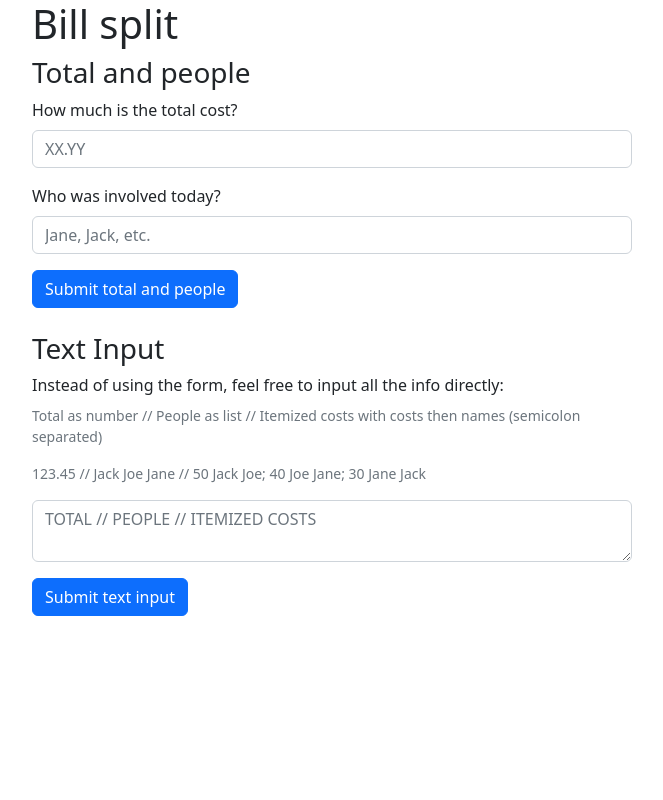
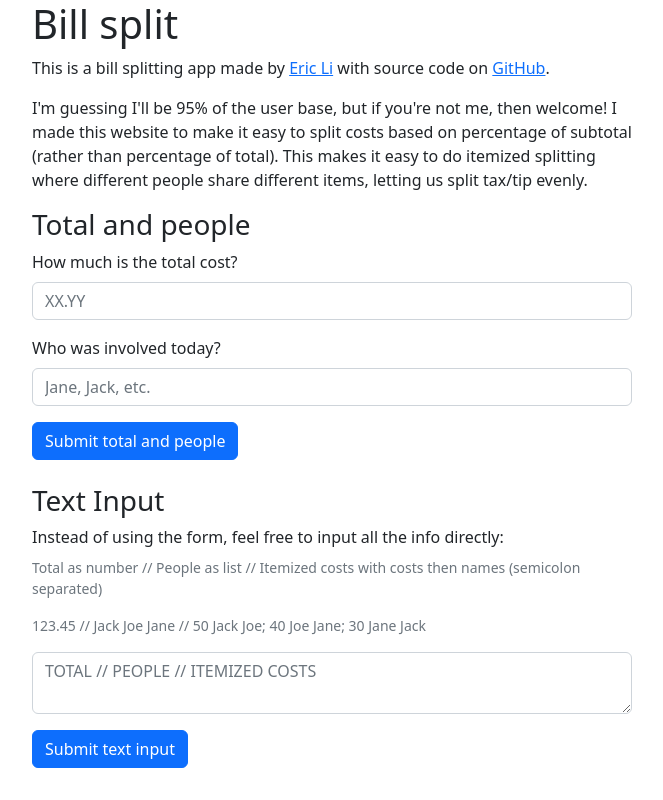
Before and after one commit to erichli1/billsplit, a React (Create React App) app: page / in a window 1280 px wide. Shown: the whole page, without its empty margins (308-971 px from the left). Built offline with nearby package versions, Linux system fonts and the light colour scheme.

Commit message:
Add explanatory paragraph at the top

```diff
--- a/src/App.js
+++ b/src/App.js
@@ -102,6 +102,14 @@ function App() {
     <div className="App">
       <div className="Main">
         <h1>Bill split</h1>
+        <p>
+          This is a bill splitting app made by <a href="https://erichli.com" target="_blank">Eric Li</a> with source code on <a href="https://github.com/erichli1/billsplit" target="_blank">GitHub</a>.
+        </p>
+        <p>
+          I'm guessing I'll be 95% of the user base, but if you're not me, then welcome!
+          I made this website to make it easy to split costs based on percentage of subtotal (rather than percentage of total).
+          This makes it easy to do itemized splitting where different people share different items, letting us split tax/tip evenly.
+        </p>
         {form1Visible && <TotalAndPeople handleSubmit={handleForm1Submit}/>}
         {form2Visible && <ItemizedSpending handleSubmit={handleForm2Submit} itemList={itemList} addItem={addItem} />}
         {textInputVisible && <TextInput handleSubmit={handleTextInputSubmit} />}
```
